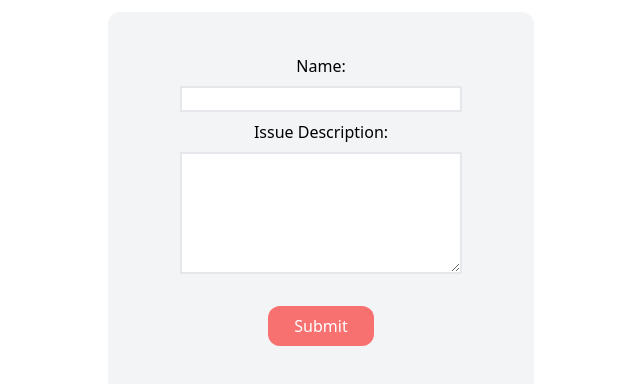
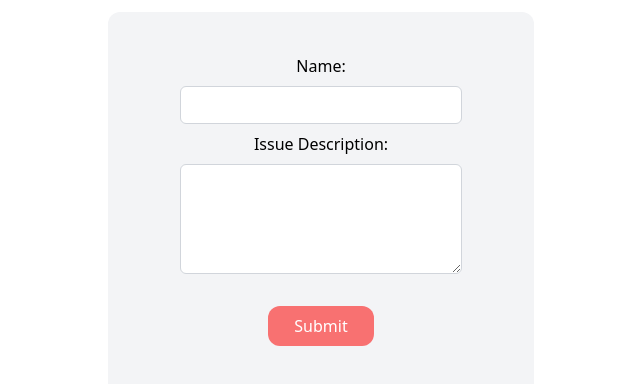
Before and after one commit to ryand67/bugTracker, a Next.js app: page /submit in a window 1280 px wide. Shown: the part 188-572 px from the top of the page, without its empty margins (319-959 px from the left). Built offline with nearby package versions, Linux system fonts and the light colour scheme.

Commit message:
form tweaks

```diff
--- a/pages/submit.js
+++ b/pages/submit.js
@@ -12,12 +12,12 @@ export default function submit() {
             </Head>
 
             <main className='box-border m-0 p-0 flex justify-center items-center w-100 h-screen'>
-                <form className="w-50 h-5 border-2 border-transparent bg-gray-100 w-1/3 h-1/2 py-8 flex justify-center items-center flex-col text-left rounded-xl" action="">
+                <form className="w-50 h-5 border-2 border-transparent bg-gray-100 w-1/3 h-1/2 py-8 flex justify-center items-center flex-col rounded-xl" action="">
                     <label className="py-2" htmlFor="name">Name:</label>
-                    <input className="border-2 border-gray h-8 w-2/3" type="text" name="name" id=""/>
+                    <input className="px-4 py-2 border focus:ring-gray-500 focus:border-gray-900 w-2/3 sm:text-sm border-gray-300 rounded-md focus:outline-none text-gray-600" type="text" name="name" id=""/>
                     <label className="py-2" htmlFor="bug">Issue Description:</label>
-                    <textarea className="border-2 border-gray h-52 w-2/3" name="bug" id="" cols="30" rows="10"></textarea>
-                    <p href="" className="w-1/4 text-center border-3 bg-red-400 cursor-pointer text-white my-8 p-2 rounded-xl">Submit</p>
+                    <textarea className="px-4 py-2 border focus:ring-gray-500 focus:border-gray-900 w-2/3 sm:text-sm border-gray-300 rounded-md focus:outline-none text-gray-600" name="bug" id="" cols="30" rows="10"></textarea>
+                    <p href="" className="w-1/4 text-center border-3 bg-red-400 cursor-pointer text-white my-8 p-2 rounded-xl transition hover:bg-red-500">Submit</p>
                 </form>
             </main>
         </div>
```
